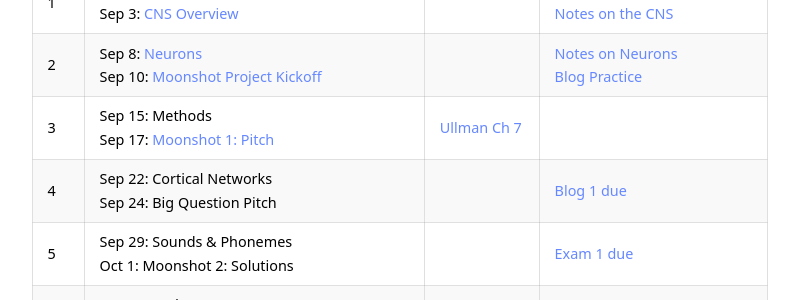
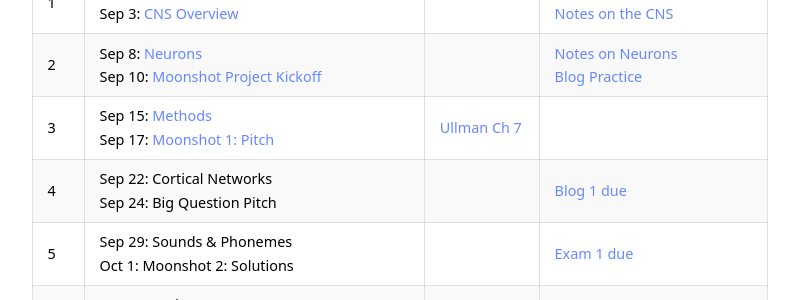
Before and after one commit to kschuler/ling104, a Jekyll site: the page built from index.md, in a window 1280 px wide and 900 px high, scrolled down 2274 px. Shown: the part 154-454 px from the top of the window, without its empty margins (240-1039 px from the left). Built offline with Jekyll 4.4.1, drawn with Linux system fonts in a browser that asks for light colours; part of the change alters nothing that is shown.

```diff
--- a/index.md
+++ b/index.md
@@ -63,7 +63,7 @@ Wk  | Lecture | Readings | Resources
   --- | --- | --- | ---
 1 | Sep 1: [Course Overview](https://public.3.basecamp.com/p/ismVEybSUKZi8Cs3Sr9K6gXw) <br> Sep 3: [CNS Overview](https://public.3.basecamp.com/p/pD5bPsFtLu5qmGUgNHMe4gvu)| | [Group Interest Survey](https://docs.google.com/forms/d/e/1FAIpQLSdU4Y-ZM0auaqjuSZLJ6Hw4xU5kR4_Wk7S1XUuww1IiI6QxPQ/viewform?usp=sf_link) <br>[Notes on the CNS](https://docs.google.com/document/d/1PRnxbS35voE_a0O-zt9b5AgpzA90kzHGQmPOjIeMIoo)
 2 | Sep 8: [Neurons](https://public.3.basecamp.com/p/FXanyTRCZWFLpHGQoEvHVJC6) <br> Sep 10: [Moonshot Project Kickoff](https://public.3.basecamp.com/p/AjTbE7WbsvV6Nndu3uUBLVbX) | | [Notes on Neurons](https://docs.google.com/document/d/10m2TaXG4dH76JJWaoWzONSnLYD6Opt5RjLd1bbx04pE/edit?usp=sharing)<br>[Blog Practice](https://canvas.upenn.edu/courses/1530046/assignments/8162693?module_item_id=18630336)
-3 | Sep 15: Methods <br> Sep 17: [Moonshot 1: Pitch](https://public.3.basecamp.com/p/cCVwCwUNQKxSiFcYNPSNWQ1k) | [Ullman Ch 7](https://app.perusall.com/courses/ling-104-001-2020c-intro-to-language-and-the-brain/ch-7-language-and-the-brain?assignmentId=xaCdzQyg4q56g98te&part=1)|
+3 | Sep 15: [Methods](https://docs.google.com/forms/d/e/1FAIpQLSdU4Y-ZM0auaqjuSZLJ6Hw4xU5kR4_Wk7S1XUuww1IiI6QxPQ/viewform) <br> Sep 17: [Moonshot 1: Pitch](https://public.3.basecamp.com/p/cCVwCwUNQKxSiFcYNPSNWQ1k) | [Ullman Ch 7](https://app.perusall.com/courses/ling-104-001-2020c-intro-to-language-and-the-brain/ch-7-language-and-the-brain?assignmentId=xaCdzQyg4q56g98te&part=1)|
 4 | Sep 22: Cortical Networks <br> Sep 24: Big Question Pitch| | [Blog 1 due](https://canvas.upenn.edu/courses/1530046/assignments/8162711)
 5 | Sep 29: Sounds & Phonemes<br> Oct 1: Moonshot 2: Solutions | | [Exam 1 due](https://canvas.upenn.edu/courses/1530046/assignments/8161724)
 6 | Oct 6: Words <br> Oct 8: Moonshot 3: Moonshot 3: Peer Review  | | [Blog 2 due](https://canvas.upenn.edu/courses/1530046/assignments/8162722)
```
